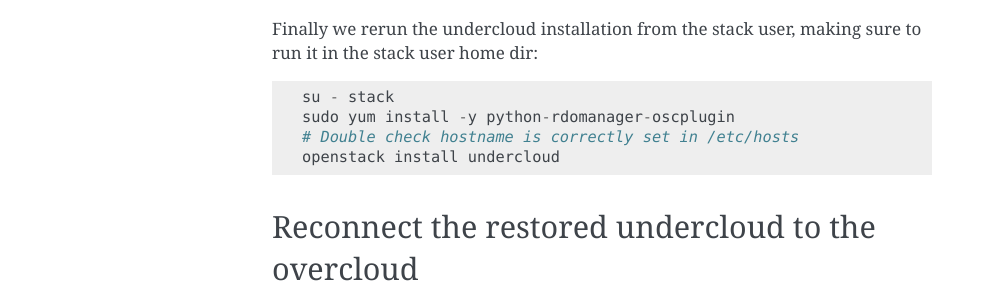
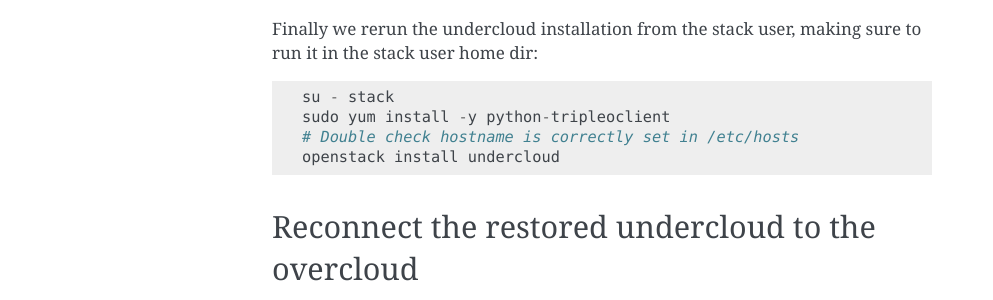
Before and after one commit to openstack-archive/tripleo-docs, a Sphinx documentation site: the page built from doc/source/post_deployment/backup_restore_undercloud.rst, in a window 1280 px wide. Shown: the part 1673-1973 px from the top of the page, without its empty margins (148-1141 px from the left). Built offline with Sphinx 7.4.7, drawn with Linux system fonts in a browser that asks for light colours.

Commit message:
Update python-rdomanager-oscplugin to python-tripleoclient
Change-Id: I1e8cb7afcc1d28dc2b40a9a85efb11685add2f46

```diff
--- a/doc/source/post_deployment/backup_restore_undercloud.rst
+++ b/doc/source/post_deployment/backup_restore_undercloud.rst
@@ -62,7 +62,7 @@
 Finally we rerun the undercloud installation from the stack user, making sure to run it in the stack user home dir::
 
   su - stack
-  sudo yum install -y python-rdomanager-oscplugin
+  sudo yum install -y python-tripleoclient
   # Double check hostname is correctly set in /etc/hosts
   openstack install undercloud
 
```
